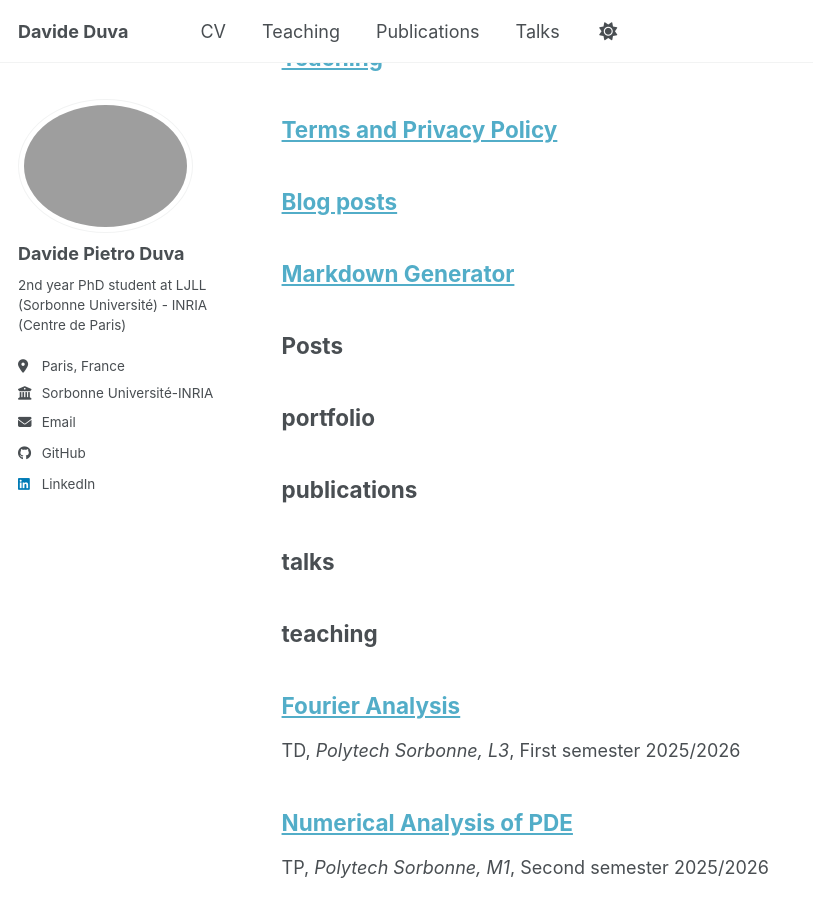
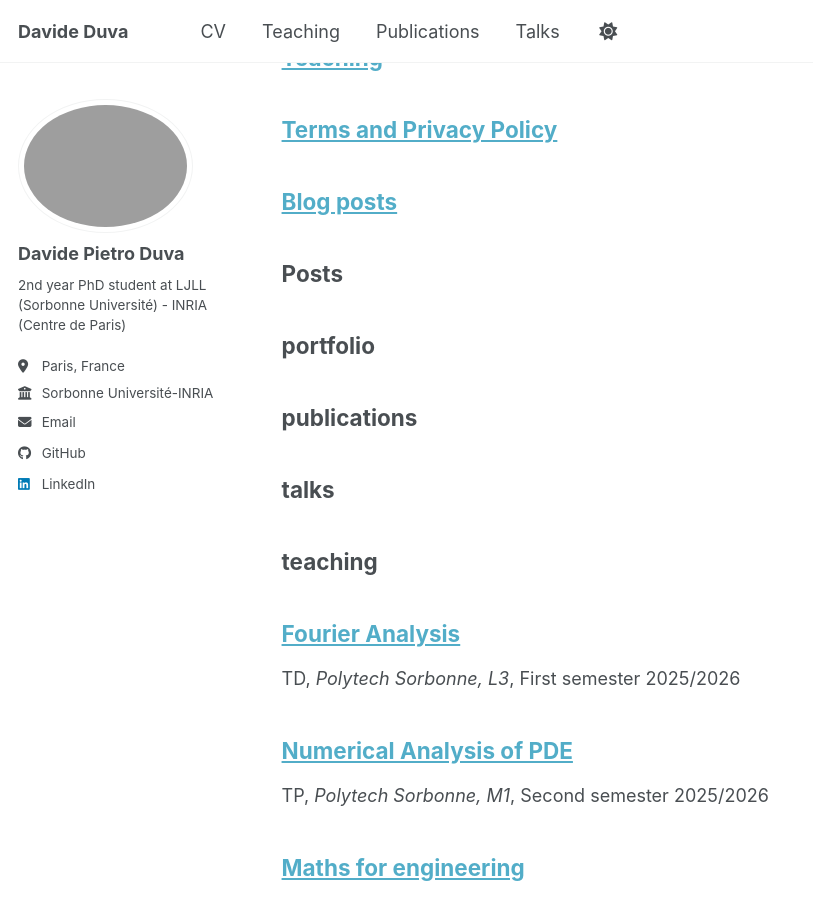
Before and after one commit to davideduva/davideduva.github.io, a Jekyll site: the page built from _pages/sitemap.md, in a window 1280 px wide and 900 px high, scrolled down 1064 px. Shown: the whole window, without its empty margins (0-813 px from the left). Built offline with Jekyll 4.4.1, drawn with Linux system fonts in a browser that asks for light colours; a script bundle is joined from its source files by our own code; library files that are not in the unit come from our copies.

```diff
--- a/_config.yml
+++ b/_config.yml
@@ -194,6 +194,8 @@
   - README
   - tmp
   - vendor
+  - markdown_generator
+  - scripts
 keep_files:
   - .git
   - .svn
```
Also changed, not shown: 6 other files.
